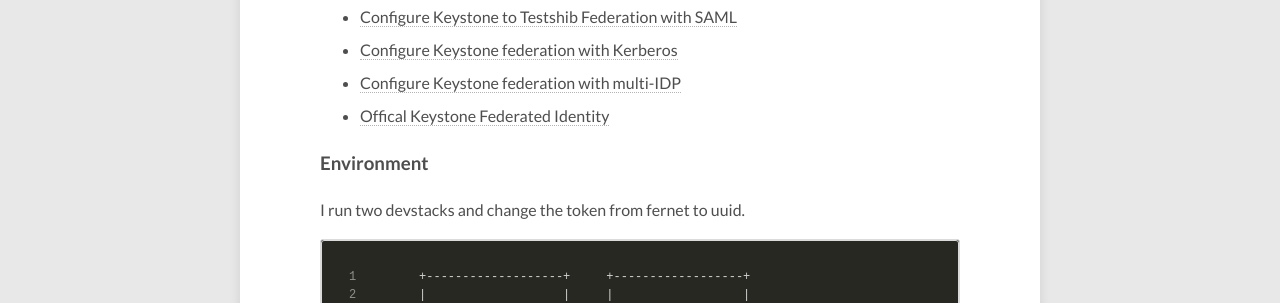
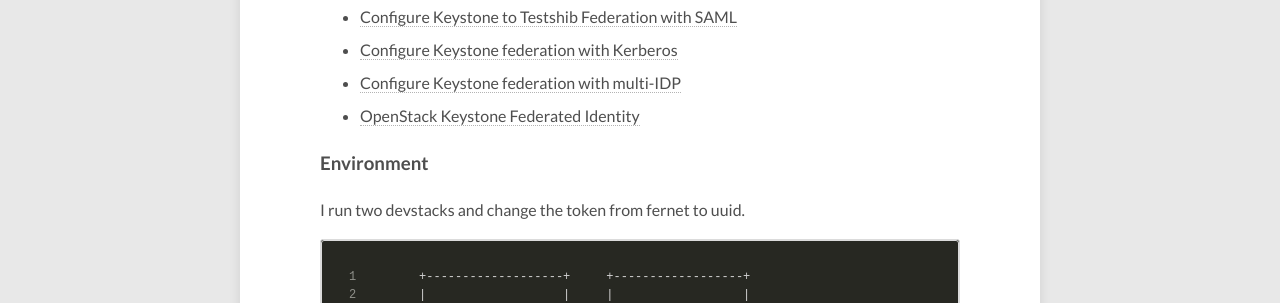
Before and after one commit to shuquan/shuquan.github.io, a Jekyll site: the page built from _posts/2016-12-20-playing-with-keystone-to-keystone-federation.md, in a window 1280 px wide and 900 px high. Shown: the part 373-676 px from the top of the window. Built offline with Jekyll 4.4.1, drawn with Linux system fonts in a browser that asks for light colours; nearby versions of some CDN libraries; comment, search, counter and statistics services are not loaded.

Commit message:
Update Playing with Keystone to Keystone Federation

```diff
--- a/_posts/2016-12-20-playing-with-keystone-to-keystone-federation.md
+++ b/_posts/2016-12-20-playing-with-keystone-to-keystone-federation.md
@@ -11,7 +11,7 @@
 * [Configure Keystone to Testshib Federation with SAML](https://bigjools.wordpress.com/2015/05/22/saml-federation-with-openstack/)
 * [Configure Keystone federation with Kerberos](https://bigjools.wordpress.com/2015/04/27/federated-openstack-logins-using-kerberos/)
 * [Configure Keystone federation with multi-IDP](https://zenodo.org/record/11982/files/CERN_openlab_Luca_Tartarini.pdf)
-* [Offical Keystone Federated Identity](http://docs.openstack.org/developer/keystone/federation/federated_identity.html)
+* [OpenStack Keystone Federated Identity](http://docs.openstack.org/developer/keystone/federation/federated_identity.html)
 
 ### Environment
 
```
